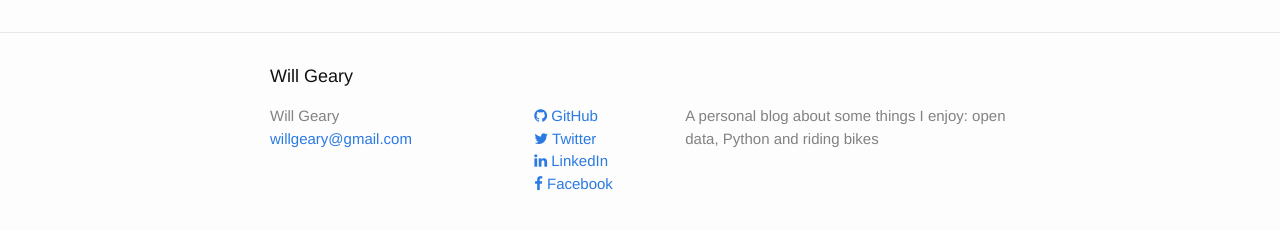
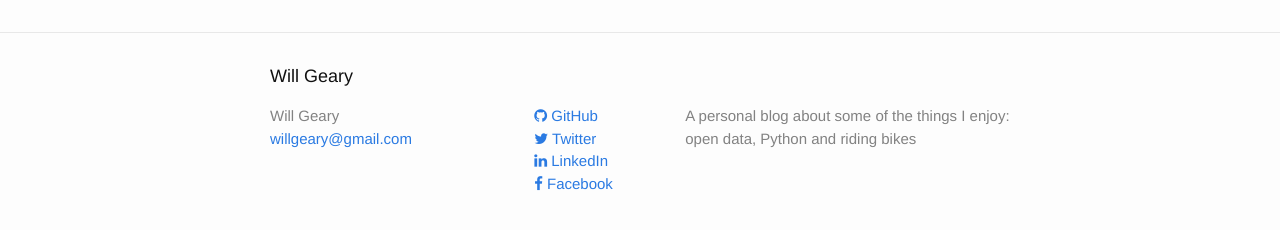
Before and after one commit to willgeary/willgeary.github.io, a Jekyll site: the page built from index.md, in a window 1280 px wide. Shown: the part 387-617 px from the top of the page. Built offline with Jekyll 4.4.1, drawn with Linux system fonts in a browser that asks for light colours; nearby versions of some CDN libraries.

Commit message:
save my work

```diff
--- a/_config.yml
+++ b/_config.yml
@@ -9,7 +9,7 @@
 title: Will Geary
 email: willgeary@gmail.com
 description: > # this means to ignore newlines until "baseurl:"
-  A personal blog about some things I enjoy: open data, Python and riding bikes
+  A personal blog about some of the things I enjoy: open data, Python and riding bikes
 baseurl: "" # the subpath of your site, e.g. /blog
 url: "http://willgeary.github.io/" # the base hostname & protocol for your site
 twitter_username: wgeary
```
